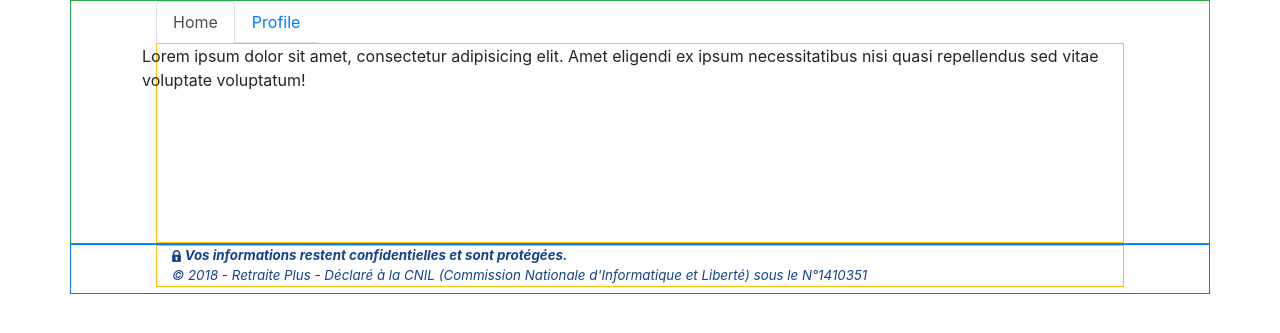
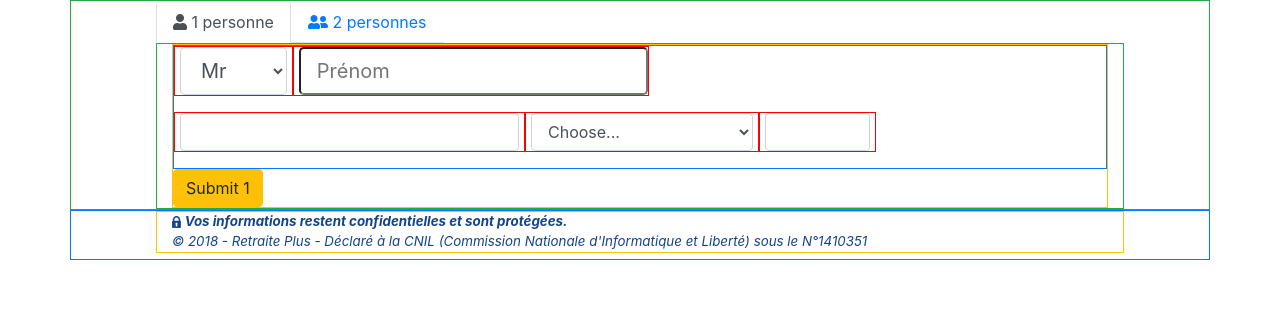
Before and after one commit to simonzr/demandeUrgente, a PHP site: page /step1.php in a window 1280 px wide. Shown: the part 180-513 px from the top of the page. Run offline with PHP 8.4, Linux system fonts and the light colour scheme; some libraries are stand-ins or nearby versions.

Commit message:
divers changements

```diff
--- a/step1.php
+++ b/step1.php
@@ -24,28 +24,63 @@
 
     <div class="container border border-success">
         <div class="row">
+
+            <!--Onglets-->
             <ul class="nav nav-tabs" id="myTab" role="tablist">
                 <li class="nav-item">
-                    <a class="nav-link active" id="home-tab" data-toggle="tab" href="#home" role="tab" aria-controls="home" aria-selected="true">Home</a>
+                    <a class="nav-link active" id="home-tab" data-toggle="tab" href="#home" role="tab" aria-controls="home" aria-selected="true">
+                        <i class="fas fa-user"></i> 1 personne
+                    </a>
                 </li>
                 <li class="nav-item">
-                    <a class="nav-link" id="profile-tab" data-toggle="tab" href="#profile" role="tab" aria-controls="profile" aria-selected="false">Profile</a>
+                    <a class="nav-link" id="profile-tab" data-toggle="tab" href="#profile" role="tab" aria-controls="profile" aria-selected="false">
+                        <i class="fas fa-user-friends"></i> 2 personnes
+                    </a>
                 </li>
             </ul>
-            <div class="tab-content" id="myTabContent">
-                <div class="tab-pane fade show active border border-warning" id="home" role="tabpanel" aria-labelledby="home-tab" style="height: 200px;">
-                    <div class="row">
-                        Lorem ipsum dolor sit amet, consectetur adipisicing elit. Amet eligendi ex ipsum necessitatibus nisi quasi repellendus sed vitae voluptate voluptatum!
-                    </div>
+
+            <!--Panneaux-->
+            <div class="tab-content col-sm-12 border border-success" id="myTabContent">
+                <div class="tab-pane fade show active border border-warning" id="home" role="tabpanel" aria-labelledby="home-tab">
+                    <form>
+                        <div class="form-row border border-primary">
+                            <form>
+                                <div class="form-row">
+                                    <div class="form-group col-md-3">
+                                        <select class="form-control form-control-lg" name="Sexe" id="">
+                                            <option value="Mr">Mr</option>
+                                            <option value="Mme">Mme</option>
+                                        </select>
+                                    </div>
+                                    <div class="form-group col-md-9">
+                                        <input type="password" class="form-control-lg" id="inputPassword4" placeholder="Prénom">
+                                    </div>
+                                </div>
+
+                                <div class="form-row">
+                                    <div class="form-group col-md-6">
+                                        <input type="text" class="form-control" id="inputCity">
+                                    </div>
+                                    <div class="form-group col-md-4">
+                                        <select id="inputState" class="form-control">
+                                            <option selected>Choose...</option>
+                                            <option>...</option>
+                                        </select>
+                                    </div>
+                                    <div class="form-group col-md-2">
+                                        <input type="text" class="form-control" id="inputZip">
+                                    </div>
+                                </div>
+                            </form>
+                        </div>
+                    </form>
+                    <button class="btn btn-warning">Submit 1</button>
                 </div>
-                <div class="tab-pane fade border border-danger" id="profile" role="tabpanel" aria-labelledby="profile-tab" style="height: 200px;">
-                    <div class="row">
-                        <div class="col-sm-4">
-                            Lorem ipsum dolor sit amet, consectetur adipisicing elit. Harum itaque necessitatibus officia, possimus reiciendis repellat reprehenderit tenetur? Ab, asperiores, assumenda?
-                        </div>
-                    </div>
+                <div class="tab-pane fade border border-danger" id="profile" role="tabpanel" aria-labelledby="profile-tab">
+                    <button class="btn btn-danger">Submit 2</button>
                 </div>
             </div>
+
         </div>
     </div>
 
```
